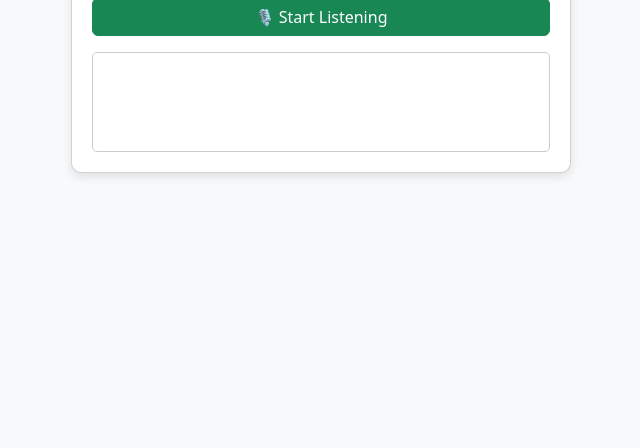
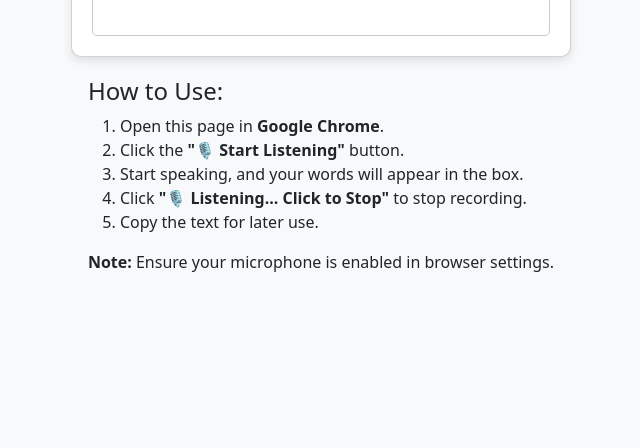
Before and after one commit to vklumanao/hci.github.io, a plain HTML site: page index.html in a window 1280 px wide. Shown: the part 352-800 px from the top of the page, without its empty margins (319-959 px from the left). Drawn offline with nearby package versions, Linux system fonts and the light colour scheme.

Commit message:
refactor: added step by step guide on how to use the speech-to-text

```diff
--- a/index.html
+++ b/index.html
@@ -18,6 +18,7 @@
         justify-content: center;
         height: 100vh;
         margin: 0;
+        flex-direction: column;
       }
       .card {
         width: 100%;
@@ -26,6 +27,7 @@
         border-radius: 10px;
         box-shadow: 0 4px 10px rgba(0, 0, 0, 0.1);
         background: white;
+        text-align: center;
       }
       #output {
         min-height: 100px;
@@ -40,15 +42,39 @@
         background-color: red !important;
         border-color: red !important;
       }
+      .instructions {
+        margin-top: 20px;
+        max-width: 500px;
+        text-align: left;
+        font-size: 16px;
+      }
     </style>
   </head>
   <body>
-    <div class="card text-center">
+    <div class="card">
       <h2 class="mb-3">Speech to Text</h2>
       <button id="start-btn" class="btn btn-success mb-3">
         🎙 Start Listening
       </button>
       <div id="output" class="p-3"></div>
+    </div>
+
+    <div class="instructions">
+      <h4>How to Use:</h4>
+      <ol>
+        <li>Open this page in <strong>Google Chrome</strong>.</li>
+        <li>Click the <strong>"🎙 Start Listening"</strong> button.</li>
+        <li>Start speaking, and your words will appear in the box.</li>
+        <li>
+          Click <strong>"🎙 Listening... Click to Stop"</strong> to stop
+          recording.
+        </li>
+        <li>Copy the text for later use.</li>
+      </ol>
+      <p>
+        <strong>Note:</strong> Ensure your microphone is enabled in browser
+        settings.
+      </p>
     </div>
 
     <script>
@@ -66,8 +92,8 @@
         recognition = new (window.SpeechRecognition ||
           window.webkitSpeechRecognition)();
         recognition.lang = "en-US";
-        recognition.continuous = true; // Keeps listening until manually stopped
-        recognition.interimResults = false; // Only finalize results
+        recognition.continuous = true;
+        recognition.interimResults = false;
 
         recognition.onresult = (event) => {
           const transcript =
```
